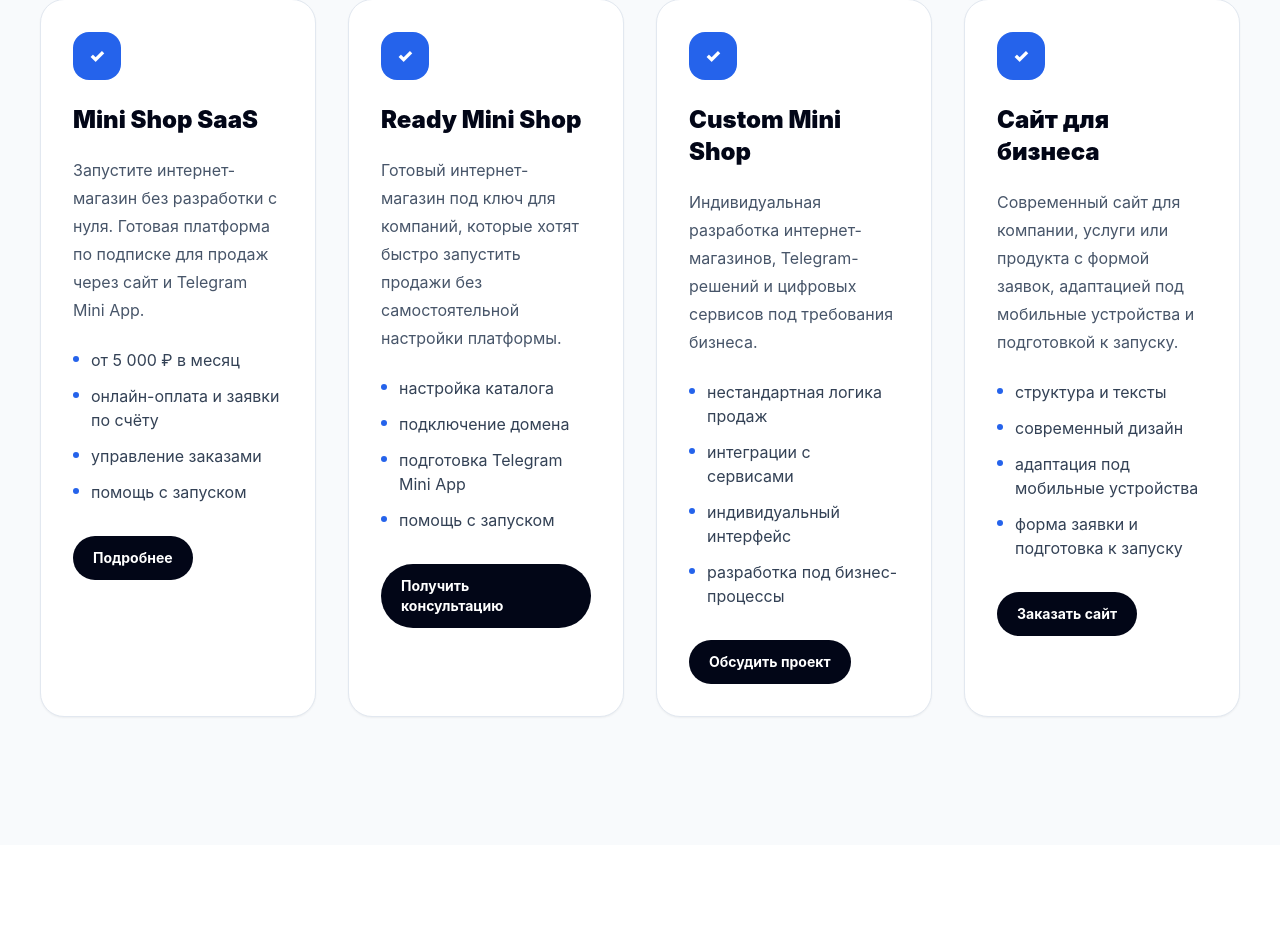
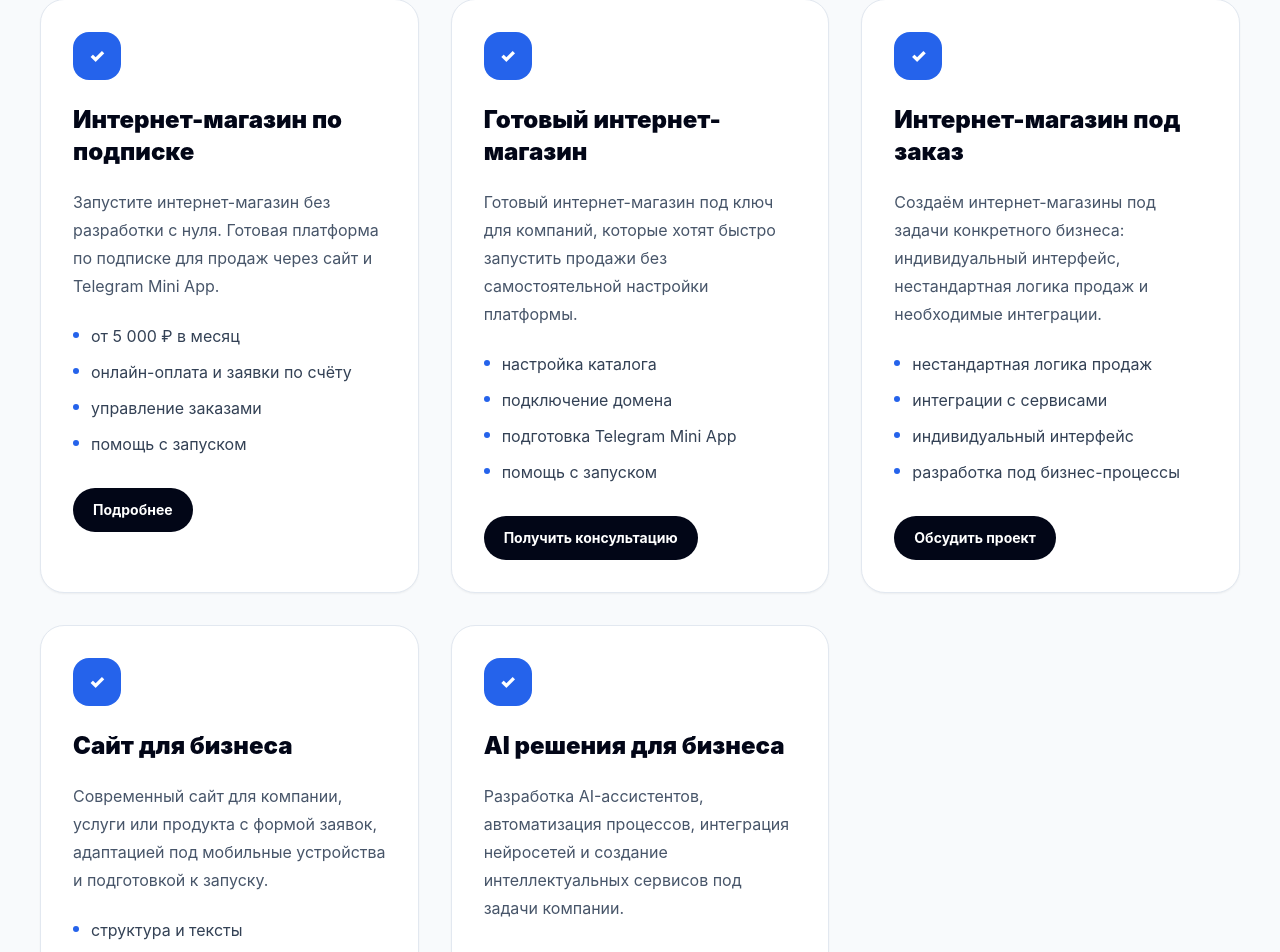
Before and after one commit to AntonV666/web_ai_service_lab, a React (Vite) app: page / in a window 1280 px wide. Shown: the part 3121-4073 px from the top of the page. Built offline with nearby package versions, Linux system fonts and the light colour scheme; no server answers.

Commit message:
Improve product catalog and add AI business solutions

```diff
--- a/src/components/ProductsSection.tsx
+++ b/src/components/ProductsSection.tsx
@@ -12,7 +12,7 @@ export default function ProductsSection() {
           </p>
         </div>
 
-        <div className="mt-16 grid gap-8 md:grid-cols-2 xl:grid-cols-4">
+        <div className="mt-16 grid gap-8 md:grid-cols-2 xl:grid-cols-3">
           {content.products.map((product) => (
             <article
               key={product.title}
--- a/src/content.ts
+++ b/src/content.ts
@@ -76,7 +76,7 @@ export const content = {
 
   products: [
     {
-      title: 'Mini Shop SaaS',
+      title: 'Интернет-магазин по подписке',
       lead: 'Запустите интернет-магазин без разработки с нуля. Готовая платформа по подписке для продаж через сайт и Telegram Mini App.',
       items: [
         'от 5 000 ₽ в месяц',
@@ -88,7 +88,7 @@ export const content = {
       href: 'https://ai-service-lab.ru/mini-shop/',
     },
     {
-      title: 'Ready Mini Shop',
+      title: 'Готовый интернет-магазин',
       lead: 'Готовый интернет-магазин под ключ для компаний, которые хотят быстро запустить продажи без самостоятельной настройки платформы.',
       items: [
         'настройка каталога',
@@ -100,8 +100,8 @@ export const content = {
       href: '#contacts',
     },
     {
-      title: 'Custom Mini Shop',
-      lead: 'Индивидуальная разработка интернет-магазинов, Telegram-решений и цифровых сервисов под требования бизнеса.',
+      title: 'Интернет-магазин под заказ',
+      lead: 'Создаём интернет-магазины под задачи конкретного бизнеса: индивидуальный интерфейс, нестандартная логика продаж и необходимые интеграции.',
       items: [
         'нестандартная логика продаж',
         'интеграции с сервисами',
@@ -121,6 +121,18 @@ export const content = {
         'форма заявки и подготовка к запуску',
       ],
       cta: 'Заказать сайт',
+      href: '#contacts',
+    },
+    {
+      title: 'AI решения для бизнеса',
+      lead: 'Разработка AI-ассистентов, автоматизация процессов, интеграция нейросетей и создание интеллектуальных сервисов под задачи компании.',
+      items: [
+        'AI-консультанты и помощники',
+        'автоматизация рутинных задач',
+        'интеграция ChatGPT и LLM',
+        'индивидуальная разработка',
+      ],
+      cta: 'Получить консультацию',
       href: '#contacts',
     },
   ],
@@ -189,10 +201,11 @@ export const content = {
       { label: 'Контакты', href: '#contacts' },
     ],
     products: [
-      { label: 'Mini Shop SaaS', href: 'https://ai-service-lab.ru/mini-shop/' },
-      { label: 'Ready Mini Shop', href: '#contacts' },
-      { label: 'Custom Mini Shop', href: '#contacts' },
+      { label: 'Интернет-магазин по подписке', href: 'https://ai-service-lab.ru/mini-shop/' },
+      { label: 'Готовый интернет-магазин', href: '#contacts' },
+      { label: 'Интернет-магазин под заказ', href: '#contacts' },
       { label: 'Сайт для бизнеса', href: '#contacts' },
+      { label: 'AI решения для бизнеса', href: '#contacts' },
     ],
     legal: [
       { label: 'Политика конфиденциальности', href: '/privacy' },
```
Also changed, not shown: 1 other file (tests, documents, lock files or other folders).
